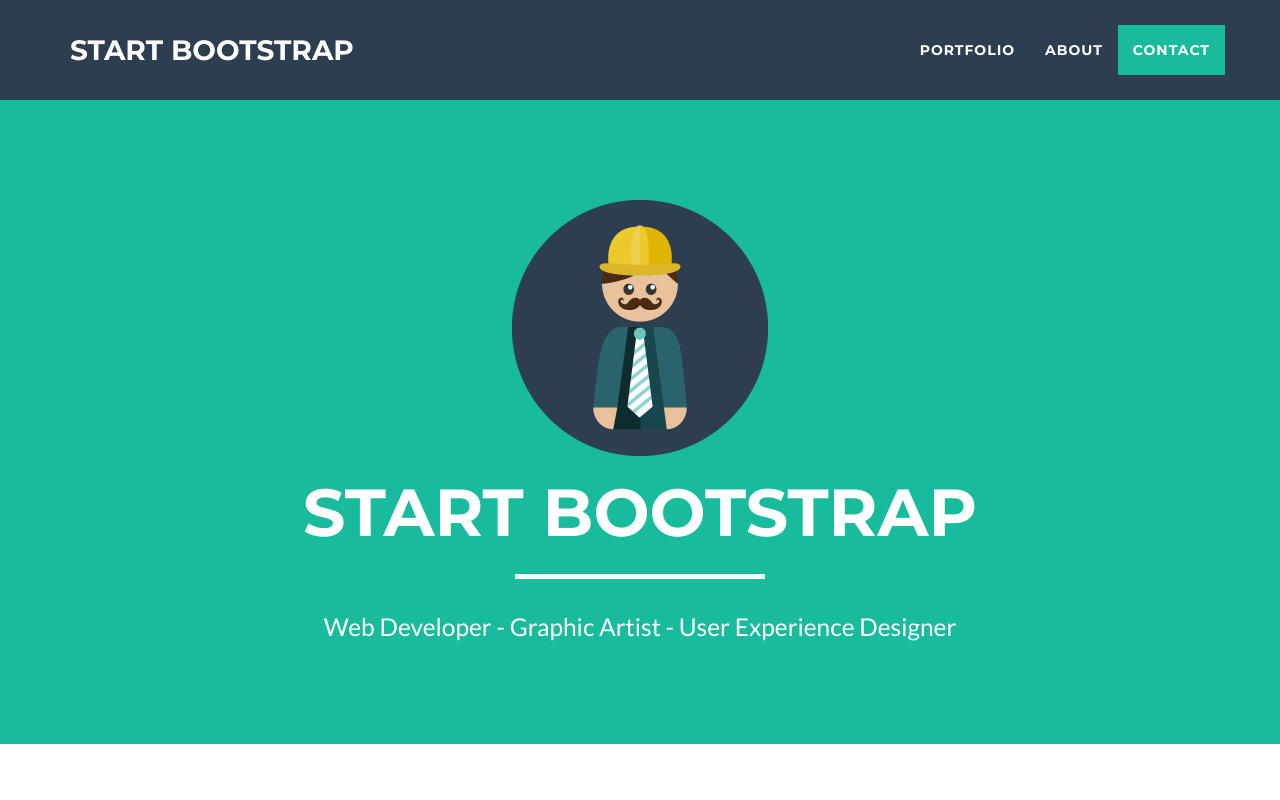
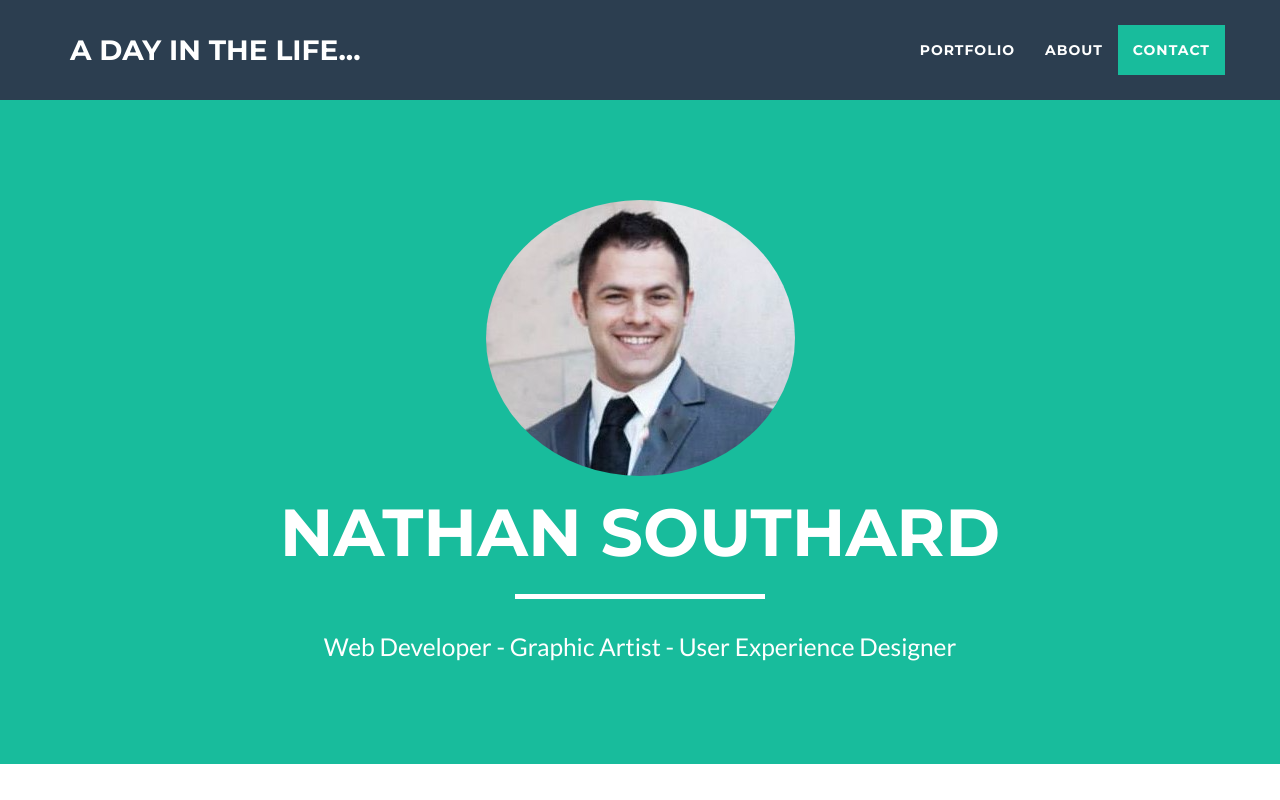
Before and after one commit to nsouthard/nsouthard.github.io, a website: page index.html in a window 1280 px wide. Shown: the top 800 px of the page. Drawn offline with nearby package versions, Linux system fonts and the light colour scheme.

Commit message:
End of day save 4/30/2017

```diff
--- /dev/null
+++ b/css/customized.css
@@ -0,0 +1,3 @@
+#face {
+  border-radius: 100%;
+}
--- a/index.html
+++ b/index.html
@@ -9,7 +9,10 @@
     <meta name="description" content="">
     <meta name="author" content="">
 
-    <title>Freelancer - Start Bootstrap Theme</title>
+    <title>Personal Blog</title>
+
+    <!-- CSS that was added to Bootstrap -->
+    <link href="css/customized.css" rel="stylesheet">
 
     <!-- Bootstrap Core CSS -->
     <link href="vendor/bootstrap/css/bootstrap.min.css" rel="stylesheet">
@@ -42,7 +45,7 @@
                 <button type="button" class="navbar-toggle" data-toggle="collapse" data-target="#bs-example-navbar-collapse-1">
                     <span class="sr-only">Toggle navigation</span> Menu <i class="fa fa-bars"></i>
                 </button>
-                <a class="navbar-brand" href="#page-top">Start Bootstrap</a>
+                <a class="navbar-brand" href="#page-top">A Day in the Life...</a>
             </div>
 
             <!-- Collect the nav links, forms, and other content for toggling -->
@@ -72,9 +75,9 @@
         <div class="container" id="maincontent" tabindex="-1">
             <div class="row">
                 <div class="col-lg-12">
-                    <img class="img-responsive" src="img/profile.png" alt="">
+                    <img class="img-responsive" id="face" src="img/self_face.png" alt="">
                     <div class="intro-text">
-                        <h1 class="name">Start Bootstrap</h1>
+                        <h1 class="name">Nathan Southard</h1>
                         <hr class="star-light">
                         <span class="skills">Web Developer - Graphic Artist - User Experience Designer</span>
                     </div>
```
Also changed, not shown: img/self_face.png (added).
